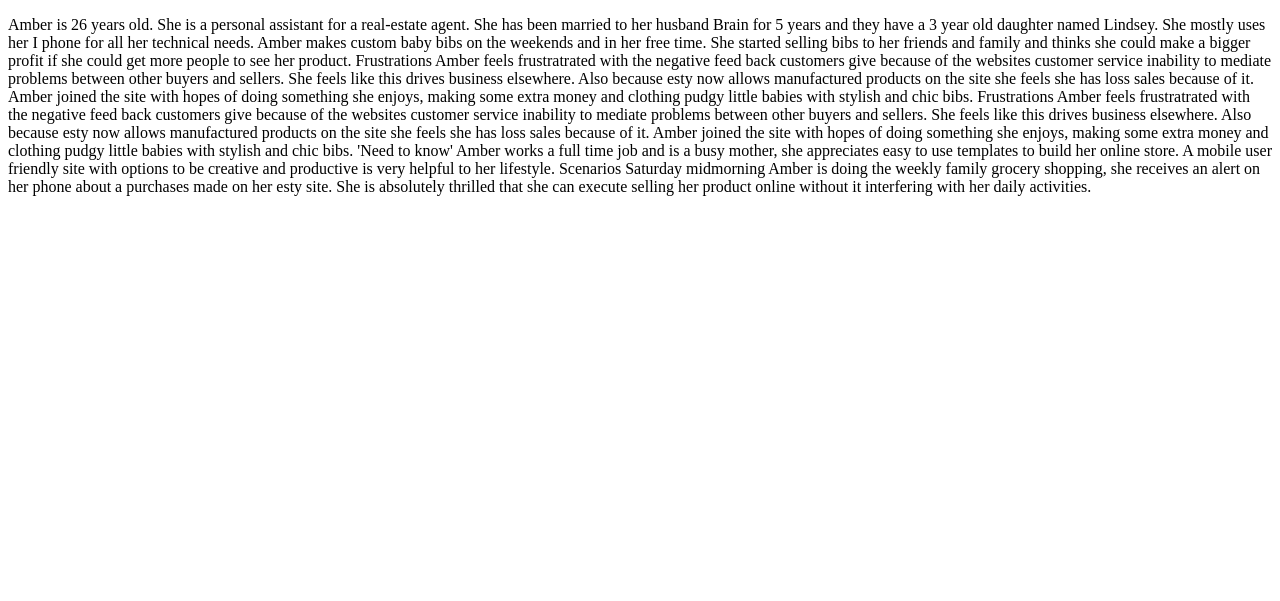
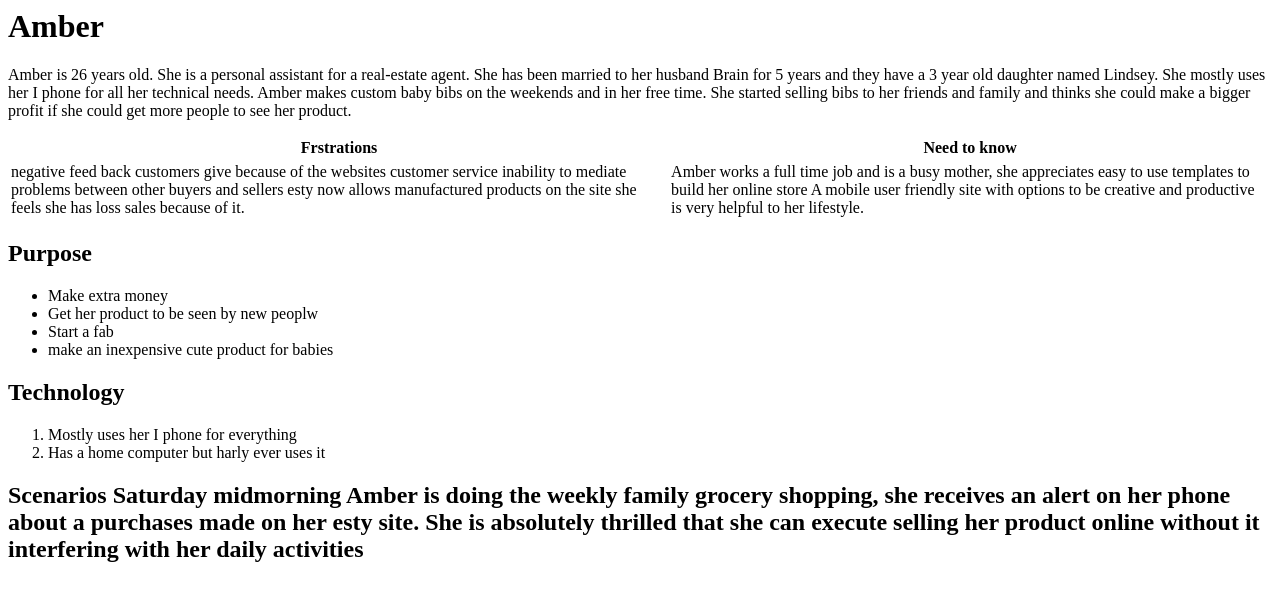
Before and after one commit to Mbojorquez2007/data-design-esty, a PHP site: page / in a window 1280 px wide. Shown: the top 601 px of the page. Run offline with PHP 8.4, Linux system fonts and the light colour scheme.

Commit message:
added persona

```diff
--- a/index.php
+++ b/index.php
@@ -1,34 +1,50 @@
-<!DOCTYPE html>
 <html>
-	<head>
-		<title>Amber
-		       26 yrs old
-		       MOther Personal assistant</title>
+	<head><meta charset="utf-8"/>
+		<title>Persona</title>
 	</head>
-	<body><p> Amber is 26 years old. She is a personal assistant for a real-estate agent. She has been married to her
-			husband Brain for 5 years and they have a 3 year old daughter named Lindsey. She mostly uses her I phone for
-			all her technical  needs. Amber makes custom baby bibs on the weekends and in her free time. She started
-			selling bibs to her friends and family and thinks she could make a bigger profit if she could get more people
-			to see her product.
-			Frustrations
-			Amber feels frustratrated with the negative feed back customers give because of the websites customer service
-			inability to mediate problems between other buyers and sellers. She feels like this drives business elsewhere.
-			Also because esty now allows manufactured products on the site she feels she has loss sales because of it.
-			Amber joined the site with hopes of doing something she enjoys, making some extra money and clothing pudgy
-			little babies with stylish and chic bibs.
-			Frustrations
-			Amber feels frustratrated with the negative feed back customers give because of the websites customer service
-			inability to mediate problems between other buyers and sellers. She feels like this drives business elsewhere.
-			Also because esty now allows manufactured products on the site she feels she has loss sales because of it.
-			Amber joined the site with hopes of doing something she enjoys, making some extra money and clothing pudgy
-			little babies with stylish and chic bibs.
-			'Need to know'
-			Amber works a full time job and is a busy mother, she appreciates easy to use templates to build her online
-			store. A mobile user friendly site with options to be creative and productive is very helpful to her lifestyle.
-			Scenarios
+	<body>
+		<h1>Amber
+
+		</h1><p>Amber is 26 years old. She is a personal assistant for a real-estate agent. She has been married to her
+			husband Brain for 5 years and they have a 3 year old daughter named Lindsey. She mostly uses her I phone for all
+			her technical  needs. Amber makes custom baby bibs on the weekends and in her free time. She started selling
+			bibs to her friends and family and thinks she could make a bigger profit if she could get more people to see her
+			product.</p>
+
+		<table>
+			<tr><th>Frstrations</th>
+				<th>Need to know</th></tr>
+			<tr></tr>
+			<tr>
+				<td> negative feed back customers give because of the websites customer service inability to mediate problems
+					between other buyers and sellers
+					esty now allows manufactured products on the site she feels she has loss sales because of it. </td>
+				<td>Amber works a full time job and is a busy mother, she appreciates easy to use templates to build her online
+					store
+					A mobile user friendly site with options to be creative and productive is very helpful to her lifestyle. </td>
+			</tr>
+		</table>
+
+		<!-- This is an HTML comment -->
+		<h2>Purpose</h2>
+		<ul>
+			<li>Make extra money
+			<li>Get her product to be seen by new peoplw</li>
+			<li>Start a fab</li>
+			<li>make an inexpensive cute product for babies</li>
+		</ul>
+
+		<h2>Technology</h2>
+		<ol>
+			<li>Mostly uses her I phone for everything</li>
+			<li>Has a home computer but harly ever uses it</li>
+
+		</ol>
+
+		<h2>	Scenarios
 			Saturday midmorning Amber is doing the weekly family grocery shopping, she receives an alert on her phone about
 			a purchases made on her esty site. She is absolutely thrilled that she can execute selling her product online
-			without it interfering with her daily activities.
+			without it interfering with her daily activities
 
-		</p>
-		</body>
+		</h2>
+		<img src="" alt="">
```
Also changed, not shown: 1 other file.
